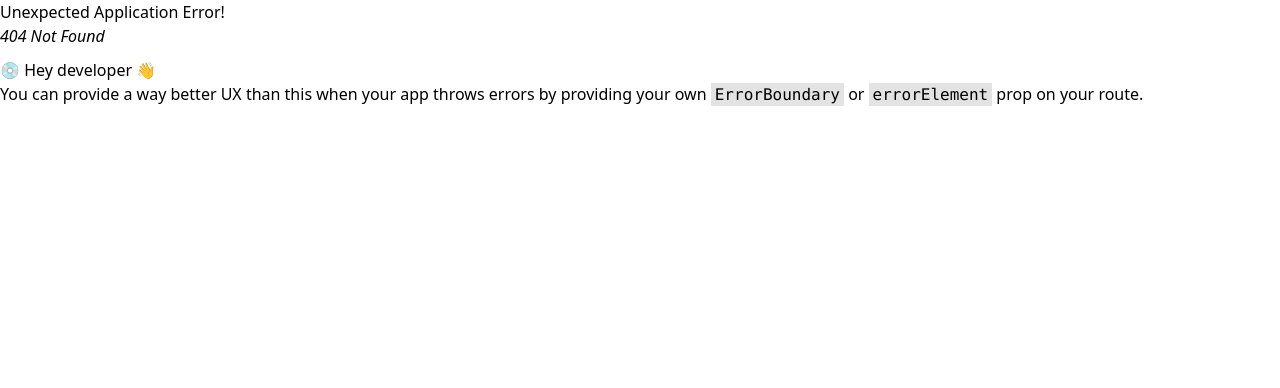
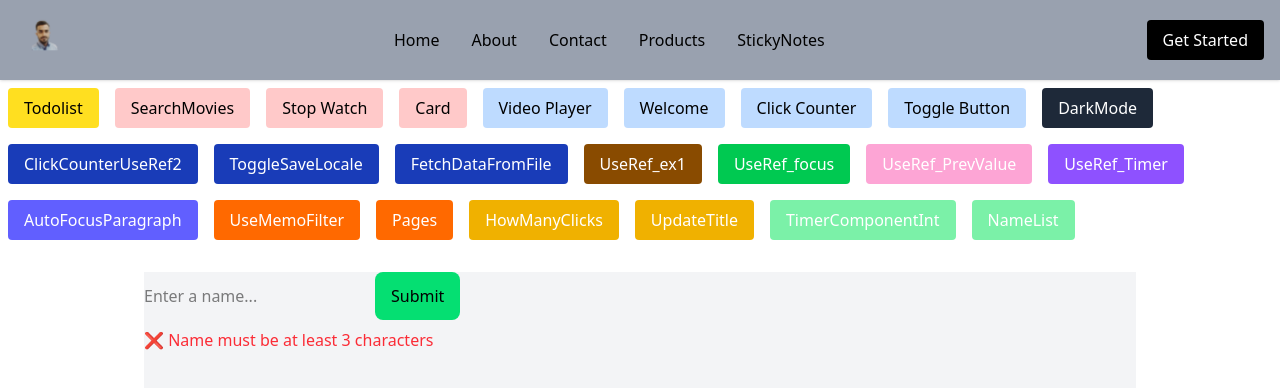
Before and after one commit to Shafee-ee/consoleStatements, a React (Vite) app in the folder my-react-app/: page /NameList in a window 1280 px wide. Before the commit this address had no page. Shown: the top 388 px of the page. Built offline with nearby package versions, Linux system fonts and the light colour scheme.

Commit message:
practice

```diff
--- a/my-react-app/src/App.jsx
+++ b/my-react-app/src/App.jsx
@@ -58,6 +58,7 @@ import AutoFocusParagraph from './components/AutoFocusParagraph';
 import HowManyClicks from './components/HowManyClicks';
 import UpdateTitle from './components/UpdateTitle';
 import TimerComponentInt from './components/TimerComponentInt';
+import NameList from './components/NameList';
 
 function App() {
 
@@ -76,6 +77,7 @@ function App() {
       {
         element: <AppLayout />,
         children: [
+          { path: "NameList", element: <NameList /> },
           { path: "TimerComponentInt", element: <TimerComponentInt /> },
           { path: "UpdateTitle", element: <UpdateTitle /> },
           { path: "HowManyClicks", element: <HowManyClicks /> },
--- /dev/null
+++ b/my-react-app/src/components/NameList.jsx
@@ -0,0 +1,41 @@
+import React, { useState } from 'react'
+
+const NameList = () => {
+    const [name, setName] = useState('');
+    const [names, setNames] = useState([]);
+
+    const isNameValid = () => {
+        return name.trim().length >= 3;
+    }
+
+    const handleSubmit = () => {
+        if (!isNameValid()) return;
+        setNames(prev => [...prev, name.trim()]);
+        setName('');
+    }
+    return (
+        <div className='bg-gray-100 min-h-screen'>
+            <input type="text"
+                value={name}
+                onChange={(e) => setName(e.target.value)}
+                placeholder='Enter a name...' />
+
+            <button className='bg-green-400 px-4 py-3 rounded-lg' disabled={!isNameValid()} onClick={handleSubmit}
+            >Submit</button>
+            {
+                !isNameValid() && (<p className='text-red-500 font-medium mt-2'>
+                    ❌ Name must be at least 3 characters
+
+                </p>)}
+
+            < ul className='mt-4'>
+                {names.map((n, index) => (<li key={index} className='text-lg font-semibold'>{n}</li>))}
+            </ul>
+
+
+
+        </div >
+    )
+}
+
+export default NameList
--- a/my-react-app/src/components/Navbar.jsx
+++ b/my-react-app/src/components/Navbar.jsx
@@ -40,6 +40,7 @@ const Navbar = () => {
             <button className='py-2 px-4 bg-yellow-500 rounded text-white my-2 mx-2'><Link to="/HowManyClicks">HowManyClicks </Link></button>
             <button className='py-2 px-4 bg-yellow-500 rounded text-white my-2 mx-2'><Link to="/UpdateTitle">UpdateTitle </Link></button>
             <button className='py-2 px-4 bg-green-300 rounded text-white my-2 mx-2'><Link to="/TimerComponentInt">TimerComponentInt </Link></button>
+            <button className='py-2 px-4 bg-green-300 rounded text-white my-2 mx-2'><Link to="/NameList">NameList </Link></button>
 
         </div >
     )
```
